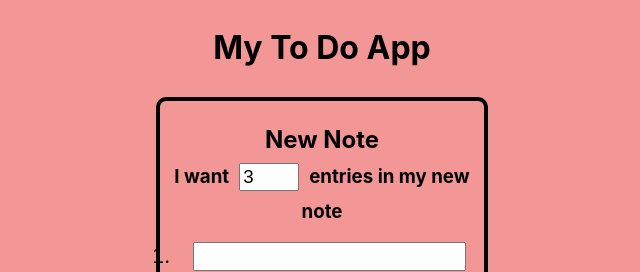
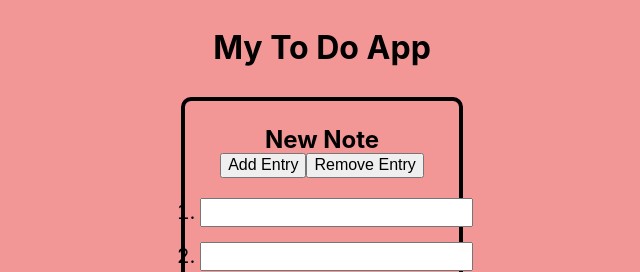
Before and after one commit to staedtlernorica/long-vuong-project-three, a React (Create React App) app: page / in a window 1280 px wide. Shown: the top 272 px of the page, without its empty margins (318-958 px from the left). Built offline with nearby package versions, Linux system fonts and the light colour scheme; no server answers; the database is empty.

Commit message:
updated add/remove row function

```diff
--- a/src/App.js
+++ b/src/App.js
@@ -15,7 +15,7 @@ function App() {
 
 
   // ====================LOCAL STUFF===================================
-  const [numberOfEntries, setNumberOfEntries] = useState([0,1,2]);
+  const [numberOfEntries, setNumberOfEntries] = useState([0, 1, 2]);
   const [allEntries, setAllEntries] = useState(['']);
 
   // add or remove entries based user
@@ -43,12 +43,24 @@ function App() {
   }, [newEntryAndIndex])
 
 
-  const handleEntriesInput = (event) => {
+  // const handleEntriesInput = (event) => {
 
-    const entries = Number(event.target.value);
-    // from here https://stackoverflow.com/a/33352604/6030118
-    const x = [...Array(entries).keys()]
-    setNumberOfEntries(x);
+  //   const entries = Number(event.target.value);
+  //   // from here https://stackoverflow.com/a/33352604/6030118
+  //   const x = [...Array(entries).keys()]
+  //   setNumberOfEntries(x);
+
+  //   console.log(entries, x)
+  // }
+
+  const changeNumberOfEntries = (event) => {
+    event.preventDefault();
+
+    const valToAdd = Number(event.target.value)
+    let newNumberOfRows = numberOfEntries.length + (valToAdd);
+    const x = [...Array(newNumberOfRows).keys()]
+
+    setNumberOfEntries(x)
   }
 
 
@@ -66,11 +78,14 @@ function App() {
 
       <form className="userEntry">
         <h2>New Note</h2>
-        <h3>
+        {/* <h3>
           I want
           <input type="number" onChange={handleEntriesInput} min={1} value={numberOfEntries.length} />
           entries in my new note
-        </h3>
+        </h3> */}
+
+        <button value={1} onClick={(event) => changeNumberOfEntries(event)}>Add Entry</button>
+        <button value='-1' onClick={(event) => changeNumberOfEntries(event)}>Remove Entry</button>
 
         <ol>
           {
@@ -79,7 +94,7 @@ function App() {
                 <Rows
                   index={index}
                   updateEntry={setNewEntryAndIndex}
-                  sampleText ={sampleText[index]}
+                  sampleText={sampleText[index]}
                 />
               )
             })
--- a/src/DisplayNote.js
+++ b/src/DisplayNote.js
@@ -14,7 +14,7 @@ function DisplayNote(props) {
         <ol className="note">
             {/* <button onClick={() => removeNote(noteId)}>Remove {noteId} From Firebase</button> */}
             {/* <button onClick={() => removeNote(noteId)}>Remove Note</button> */}
-            <i class="fas fa-times fa-2x" onClick={() => removeNote(noteId)}></i>
+            <i className="fas fa-times fa-2x" onClick={() => removeNote(noteId)}></i>
             {
                 props.noteObj.noteContent.map((individualEntry) => {
                     return (
```
